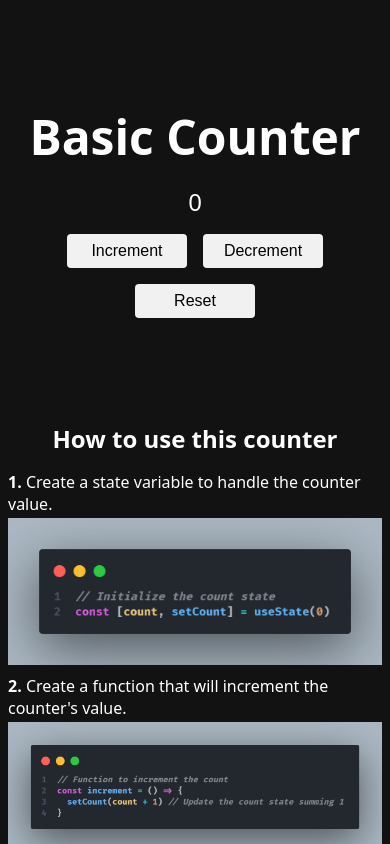
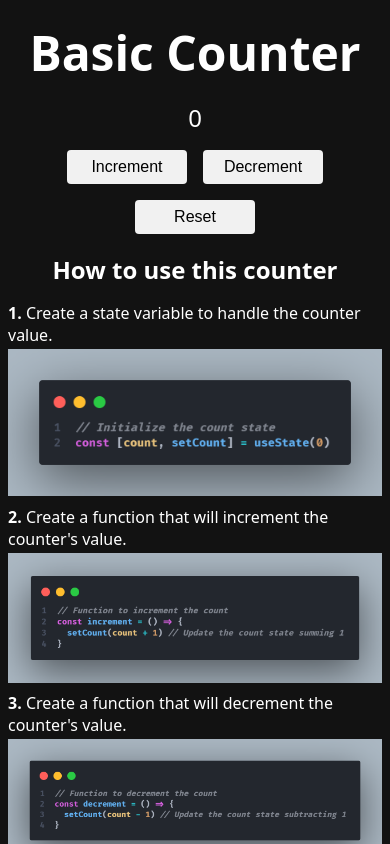
Before and after one commit to Espadv69/useState-Basics, a React (Vite) app in the folder BasicCounter/: page / in a window 390 px wide. Shown: the top 844 px of the page. Built offline with nearby package versions, Linux system fonts and the light colour scheme; the HTML template or start-up script is replaced by a standard one.

Commit message:
Update Counter component CSS to set minimum height for better responsiveness

```diff
--- a/BasicCounter/src/components/Counter.css
+++ b/BasicCounter/src/components/Counter.css
@@ -1,5 +1,5 @@
 .counter {
-  height: 50dvh;
+  min-height: 30dvh;
 
   display: flex;
   flex-direction: column;
```
